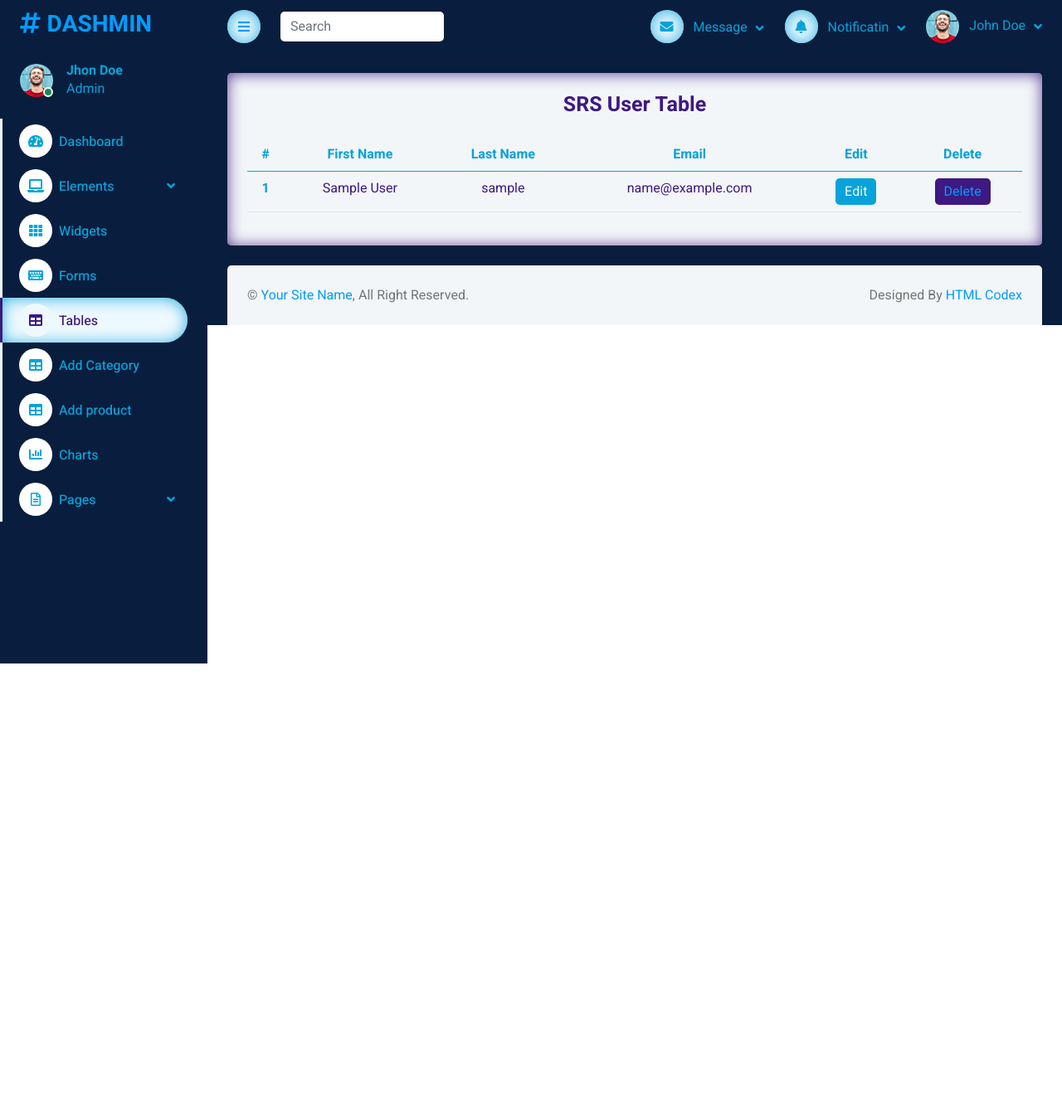
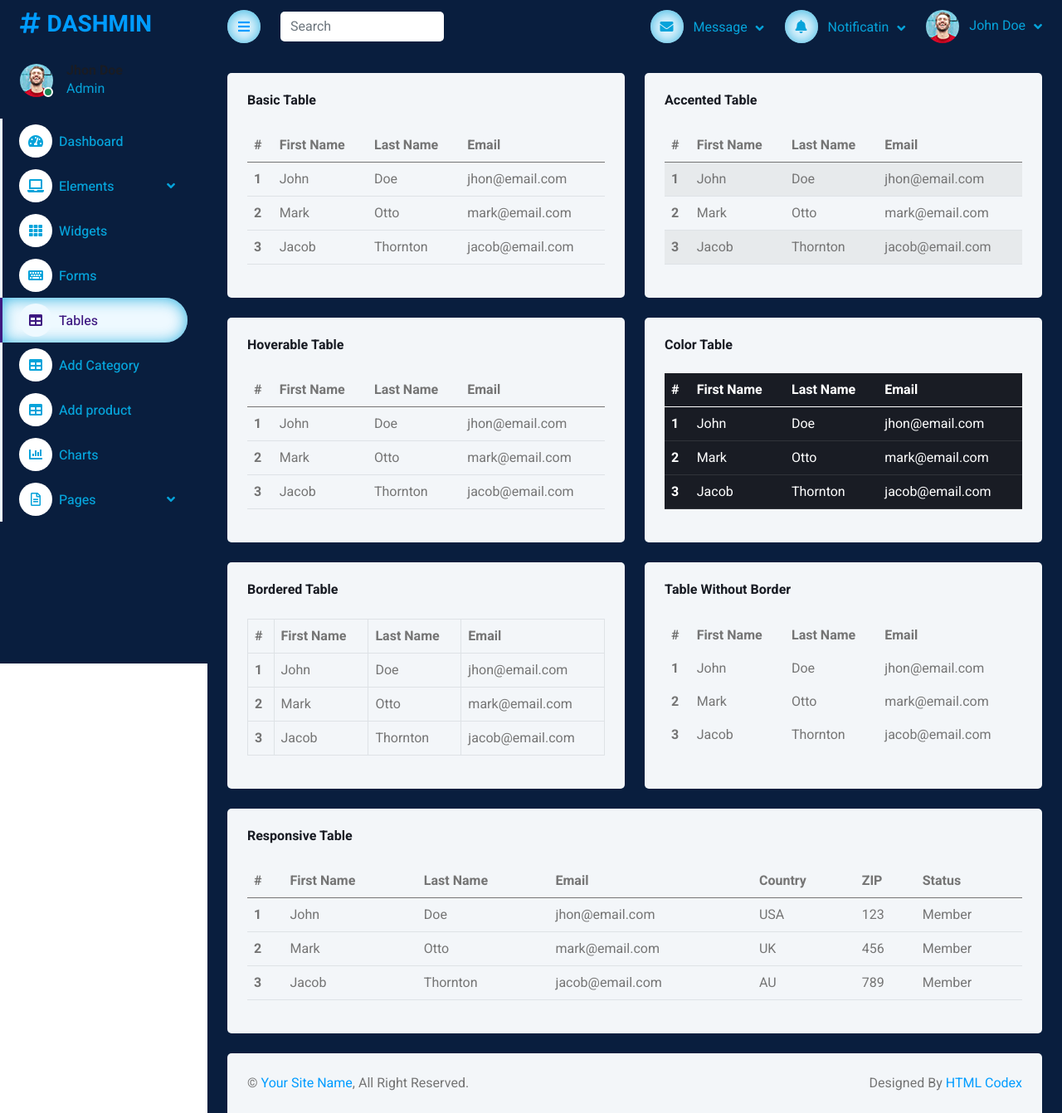
Before and after one commit to asim093/eproject_updated, a PHP site: page /eproject/table.php in a window 1280 px wide. Shown: the whole page at 83% size. Before the commit the page ends 800 px from the top, so only its background shows below. Run offline with PHP 8.4, Linux system fonts and the light colour scheme; a user stored in the database is signed in; tables that the repository leaves empty or names only in its code hold one stand-in row (values such as "Sample post"); some libraries are stand-ins or nearby versions.

Commit message:
my initial comment

```diff
--- a/admin-panel/themewagon.github.io/dashmin/table.php
+++ b/admin-panel/themewagon.github.io/dashmin/table.php
@@ -1,11 +1,13 @@
+<?php
+ include 'authentication.php';
+?>
+
 <!DOCTYPE html>
 <html lang="en">
 
 
-<!-- Mirrored from themewagon.github.io/dashmin/table.php by HTTrack Website Copier/3.x [XR&CO'2014], Fri, 05 Jan 2024 12:43:51 GMT -->
-<!-- Added by HTTrack -->
-<meta http-equiv="content-type" content="text/html;charset=utf-8" /><!-- /Added by HTTrack -->
-
+<!-- Mirrored from themewagon.github.io/dashmin/table.html by HTTrack Website Copier/3.x [XR&CO'2014], Fri, 05 Jan 2024 12:43:51 GMT -->
+<!-- Added by HTTrack --><meta http-equiv="content-type" content="text/html;charset=utf-8" /><!-- /Added by HTTrack -->
 <head>
     <meta charset="utf-8">
     <title>DASHMIN - Bootstrap Admin Template</title>
@@ -14,7 +16,7 @@
     <meta content="" name="description">
 
     <!-- Favicon -->
-    <link href="img/favicon.php" rel="icon">
+    <link href="img/favicon.html" rel="icon">
 
     <!-- Google Web Fonts -->
     <link rel="preconnect" href="https://fonts.googleapis.com/">
@@ -39,8 +41,7 @@
 <body>
     <div class="container-xxl position-relative bg-white d-flex p-0">
         <!-- Spinner Start -->
-        <div id="spinner"
-            class="show bg-white position-fixed translate-middle w-100 vh-100 top-50 start-50 d-flex align-items-center justify-content-center">
+        <div id="spinner" class="show bg-white position-fixed translate-middle w-100 vh-100 top-50 start-50 d-flex align-items-center justify-content-center">
             <div class="spinner-border text-primary" style="width: 3rem; height: 3rem;" role="status">
                 <span class="sr-only">Loading...</span>
             </div>
@@ -51,47 +52,42 @@
         <!-- Sidebar Start -->
         <div class="sidebar pe-4 pb-3">
             <nav class="navbar bg-light navbar-light">
-                <a href="index-2.php" class="navbar-brand mx-4 mb-3">
+                <a href="index-2.html" class="navbar-brand mx-4 mb-3">
                     <h3 class="text-primary"><i class="fa fa-hashtag me-2"></i>DASHMIN</h3>
                 </a>
                 <div class="d-flex align-items-center ms-4 mb-4">
                     <div class="position-relative">
                         <img class="rounded-circle" src="img/user.jpg" alt="" style="width: 40px; height: 40px;">
-                        <div
-                            class="bg-success rounded-circle border border-2 border-white position-absolute end-0 bottom-0 p-1">
-                        </div>
+                        <div class="bg-success rounded-circle border border-2 border-white position-absolute end-0 bottom-0 p-1"></div>
                     </div>
-                    <div class="admin_content ms-3">
+                    <div class="ms-3">
                         <h6 class="mb-0">Jhon Doe</h6>
                         <span>Admin</span>
                     </div>
                 </div>
                 <div class="navbar-nav w-100">
-                    <a href="index-2.php" class="nav-item nav-link"><i
-                            class="fa fa-tachometer-alt me-2"></i>Dashboard</a>
+                    <a href="index-2.html" class="nav-item nav-link"><i class="fa fa-tachometer-alt me-2"></i>Dashboard</a>
                     <div class="nav-item dropdown">
-                        <a href="#" class="nav-link dropdown-toggle" data-bs-toggle="dropdown"><i
-                                class="fa fa-laptop me-2"></i>Elements</a>
+                        <a href="#" class="nav-link dropdown-toggle" data-bs-toggle="dropdown"><i class="fa fa-laptop me-2"></i>Elements</a>
                         <div class="dropdown-menu bg-transparent border-0">
-                            <a href="button.php" class="dropdown-item">Buttons</a>
-                            <a href="typography.php" class="dropdown-item">Typography</a>
-                            <a href="element.php" class="dropdown-item">Other Elements</a>
+                            <a href="button.html" class="dropdown-item">Buttons</a>
+                            <a href="typography.html" class="dropdown-item">Typography</a>
+                            <a href="element.html" class="dropdown-item">Other Elements</a>
                         </div>
                     </div>
-                    <a href="widget.php" class="nav-item nav-link"><i class="fa fa-th me-2"></i>Widgets</a>
-                    <a href="form.php" class="nav-item nav-link"><i class="fa fa-keyboard me-2"></i>Forms</a>
-                    <a href="table.php" class="nav-item nav-link active"><i class="fa fa-table me-2"></i>Tables</a>
+                    <a href="widget.html" class="nav-item nav-link"><i class="fa fa-th me-2"></i>Widgets</a>
+                    <a href="form.html" class="nav-item nav-link"><i class="fa fa-keyboard me-2"></i>Forms</a>
+                    <a href="table.html" class="nav-item nav-link active"><i class="fa fa-table me-2"></i>Tables</a>
                     <a href="category.php" class="nav-item nav-link"><i class="fa fa-table me-2"></i>Add Category</a>
                     <a href="addproduct.php" class="nav-item nav-link"><i class="fa fa-table me-2"></i>Add product</a>
-                    <a href="chart.php" class="nav-item nav-link"><i class="fa fa-chart-bar me-2"></i>Charts</a>
+                    <a href="chart.html" class="nav-item nav-link"><i class="fa fa-chart-bar me-2"></i>Charts</a>
                     <div class="nav-item dropdown">
-                        <a href="#" class="nav-link dropdown-toggle" data-bs-toggle="dropdown"><i
-                                class="far fa-file-alt me-2"></i>Pages</a>
+                        <a href="#" class="nav-link dropdown-toggle" data-bs-toggle="dropdown"><i class="far fa-file-alt me-2"></i>Pages</a>
                         <div class="dropdown-menu bg-transparent border-0">
-                            <a href="signin.php" class="dropdown-item">Sign In</a>
-                            <a href="signup.php" class="dropdown-item">Sign Up</a>
-                            <a href="404.php" class="dropdown-item">404 Error</a>
-                            <a href="blank.php" class="dropdown-item">Blank Page</a>
+                            <a href="signin.html" class="dropdown-item">Sign In</a>
+                            <a href="signup.html" class="dropdown-item">Sign Up</a>
+                            <a href="404.html" class="dropdown-item">404 Error</a>
+                            <a href="blank.html" class="dropdown-item">Blank Page</a>
                         </div>
                     </div>
                 </div>
@@ -104,7 +100,7 @@
         <div class="content">
             <!-- Navbar Start -->
             <nav class="navbar navbar-expand bg-light navbar-light sticky-top px-4 py-0">
-                <a href="index-2.php" class="navbar-brand d-flex d-lg-none me-4">
+                <a href="index-2.html" class="navbar-brand d-flex d-lg-none me-4">
                     <h2 class="text-primary mb-0"><i class="fa fa-hashtag"></i></h2>
                 </a>
                 <a href="#" class="sidebar-toggler flex-shrink-0">
@@ -122,8 +118,7 @@
                         <div class="dropdown-menu dropdown-menu-end bg-light border-0 rounded-0 rounded-bottom m-0">
                             <a href="#" class="dropdown-item">
                                 <div class="d-flex align-items-center">
-                                    <img class="rounded-circle" src="img/user.jpg" alt=""
-                                        style="width: 40px; height: 40px;">
+                                    <img class="rounded-circle" src="img/user.jpg" alt="" style="width: 40px; height: 40px;">
                                     <div class="ms-2">
                                         <h6 class="fw-normal mb-0">Jhon send you a message</h6>
                                         <small>15 minutes ago</small>
@@ -133,8 +128,7 @@
                             <hr class="dropdown-divider">
                             <a href="#" class="dropdown-item">
                                 <div class="d-flex align-items-center">
-                                    <img class="rounded-circle" src="img/user.jpg" alt=""
-                                        style="width: 40px; height: 40px;">
+                                    <img class="rounded-circle" src="img/user.jpg" alt="" style="width: 40px; height: 40px;">
                                     <div class="ms-2">
                                         <h6 class="fw-normal mb-0">Jhon send you a message</h6>
                                         <small>15 minutes ago</small>
@@ -144,8 +138,7 @@
                             <hr class="dropdown-divider">
                             <a href="#" class="dropdown-item">
                                 <div class="d-flex align-items-center">
-                                    <img class="rounded-circle" src="img/user.jpg" alt=""
-                                        style="width: 40px; height: 40px;">
+                                    <img class="rounded-circle" src="img/user.jpg" alt="" style="width: 40px; height: 40px;">
                                     <div class="ms-2">
                                         <h6 class="fw-normal mb-0">Jhon send you a message</h6>
                                         <small>15 minutes ago</small>
@@ -182,8 +175,7 @@
                     </div>
                     <div class="nav-item dropdown">
                         <a href="#" class="nav-link dropdown-toggle" data-bs-toggle="dropdown">
-                            <img class="rounded-circle me-lg-2" src="img/user.jpg" alt=""
-                                style="width: 40px; height: 40px;">
+                            <img class="rounded-circle me-lg-2" src="img/user.jpg" alt="" style="width: 40px; height: 40px;">
                             <span class="d-none d-lg-inline-flex">John Doe</span>
                         </a>
                         <div class="dropdown-menu dropdown-menu-end bg-light border-0 rounded-0 rounded-bottom m-0">
@@ -200,9 +192,9 @@
             <!-- Table Start -->
             <div class="container-fluid pt-4 px-4">
                 <div class="row g-4">
-                    <div class="col-12">
-                        <div class="charts user_table text-center bg-light rounded h-100 p-4">
-                            <h6 class="mb-4">SRS User Table</h6>
+                    <div class="col-sm-12 col-xl-6">
+                        <div class="bg-light rounded h-100 p-4">
+                            <h6 class="mb-4">Basic Table</h6>
                             <table class="table">
                                 <thead>
                                     <tr>
@@ -210,45 +202,32 @@
                                         <th scope="col">First Name</th>
                                         <th scope="col">Last Name</th>
                                         <th scope="col">Email</th>
-                                        <th scope="col">Edit</th>
-                                        <th scope="col">Delete</th>
                                     </tr>
                                 </thead>
                                 <tbody>
-                                <?php
-include "config.php";
-$sql = "SELECT * FROM registered_users";
-$result = mysqli_query($conn, $sql);
-
-while ($row = mysqli_fetch_array($result)) {
-?>
-
-<tr>
-    <th scope="row"><?php echo $row["id"]; ?></th>
-    <td><?php echo $row["full_name"]; ?></td>
-    <td><?php echo $row["username"]; ?></td>
-    <td><?php echo $row["email"]; ?></td>
-    <td>
-        <button class="btn table_btn_edit">
-            <a href="edit.php?id=<?php echo $row["id"]; ?>" onclick="return confirm('Are you sure')">Edit</a>
-        </button>
-    </td>
-    <td>
-        <button class="btn table_btn_del">
-            <a href="delete.php?id=<?php echo $row["id"]; ?>" onclick="return confirm('Are you sure')">Delete</a>
-        </button>
-    </td>
-</tr>
-
-<?php
-}
-?>
-
+                                    <tr>
+                                        <th scope="row">1</th>
+                                        <td>John</td>
+                                        <td>Doe</td>
+                                        <td>jhon@email.com</td>
+                                    </tr>
+                                    <tr>
+                                        <th scope="row">2</th>
+                                        <td>Mark</td>
+                                        <td>Otto</td>
+                                        <td>mark@email.com</td>
+                                    </tr>
+                                    <tr>
+                                        <th scope="row">3</th>
+                                        <td>Jacob</td>
+                                        <td>Thornton</td>
+                                        <td>jacob@email.com</td>
+                                    </tr>
                                 </tbody>
                             </table>
                         </div>
                     </div>
-                    <!-- <div class="col-sm-12 col-xl-6">
+                    <div class="col-sm-12 col-xl-6">
                         <div class="bg-light rounded h-100 p-4">
                             <h6 class="mb-4">Accented Table</h6>
                             <table class="table table-striped">
@@ -471,7 +450,7 @@ while ($row = mysqli_fetch_array($result)) {
                                 </table>
                             </div>
                         </div>
-                    </div>-->
+                    </div>
                 </div>
             </div>
             <!-- Table End -->
@@ -516,6 +495,5 @@ while ($row = mysqli_fetch_array($result)) {
 </body>
 
 
-<!-- Mirrored from themewagon.github.io/dashmin/table.php by HTTrack Website Copier/3.x [XR&CO'2014], Fri, 05 Jan 2024 12:43:51 GMT -->
-
+<!-- Mirrored from themewagon.github.io/dashmin/table.html by HTTrack Website Copier/3.x [XR&CO'2014], Fri, 05 Jan 2024 12:43:51 GMT -->
 </html>
--- a/website/index.php
+++ b/website/index.php
@@ -117,8 +117,7 @@ session_start();
       </div>
 
 
-      <a href="appointment.php"
-        class="btn btn-primary py-2 px-4 ms-3">Appointment</a>
+      <a href="appointment.php" class="btn btn-primary py-2 px-4 ms-3">Appointment</a>
     </div>
     </div>
   </nav>
```
Also changed, not shown: admin-panel/themewagon.github.io/dashmin/Admin-login.php (+8 -0 lines). Lines whose indentation alone changed are shown as unchanged.
